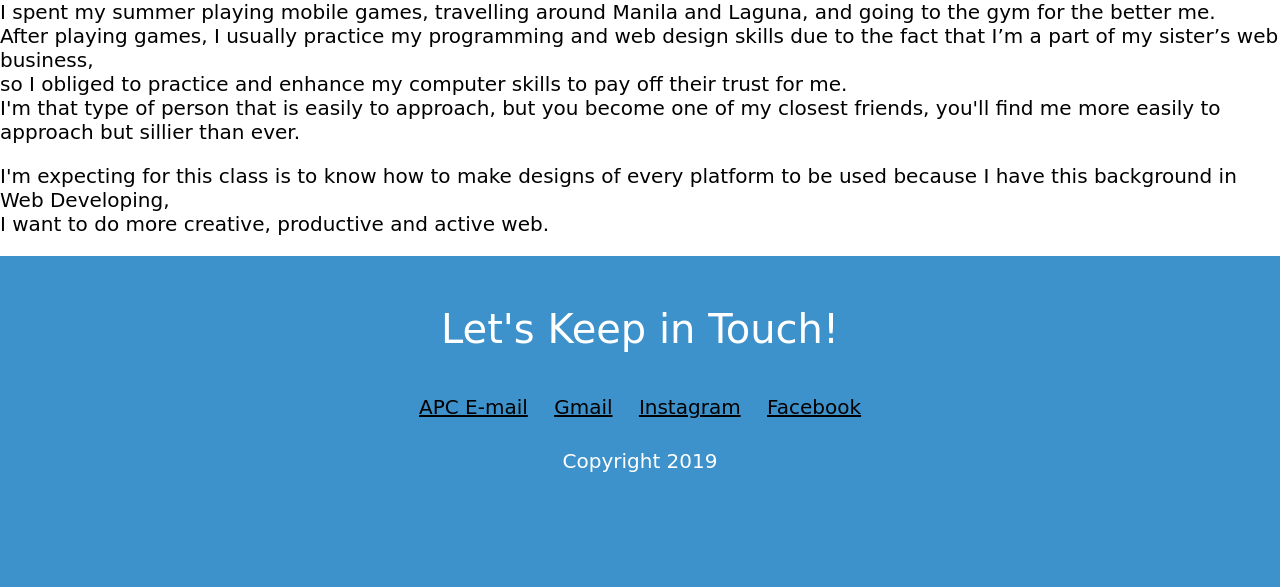
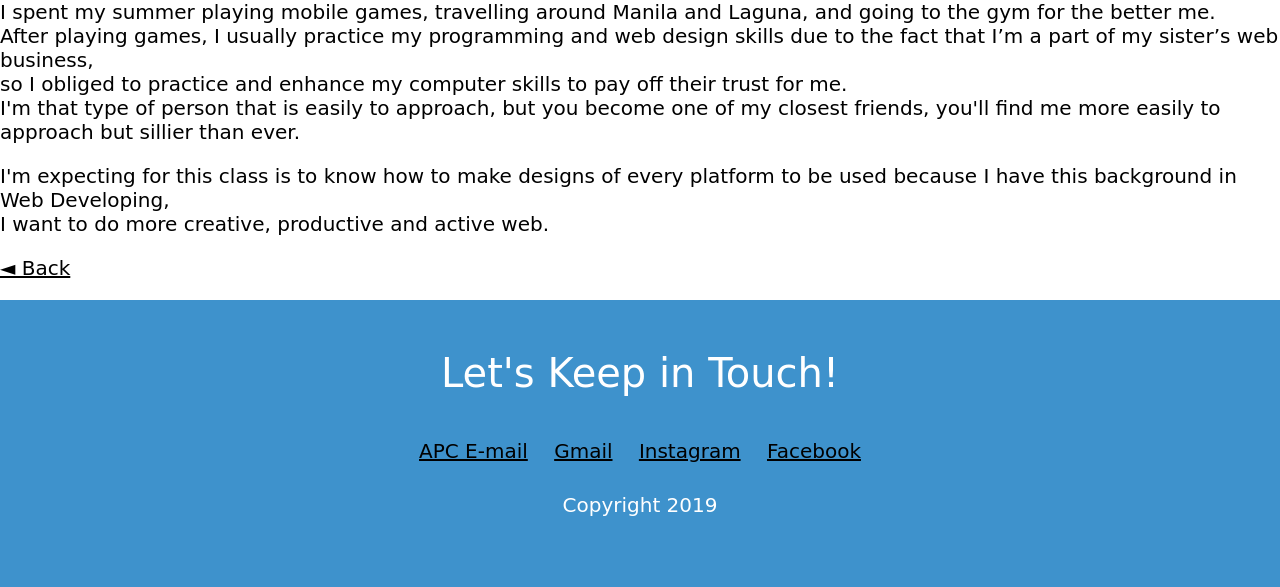
Before and after one commit to ralphdedumo/first-html, a PHP site: page / in a window 1280 px wide. Shown: the part 516-1103 px from the top of the page. Before the commit the page ends 988 px from the top, so only its background shows below. Run offline with PHP 8.4, Linux system fonts and the light colour scheme; some web fonts are replaced.

Commit message:
Update index.php

```diff
--- a/index.php
+++ b/index.php
@@ -39,6 +39,7 @@ old. I travel everyday from Calamba to Magallanes to go to school.
 	I'm expecting for this class is to know how to make designs of every platform to be used because I have this background in Web Developing,
 <br>I want to do more creative, productive and active web.
 </p>
+	<p><a href="https://lab-002.herokuapp.com/index.html" style="color: black">◄ Back</a></p>
 <!-- // Footer & contact info -->
     <footer>
         <div class="content-wrap">
```
